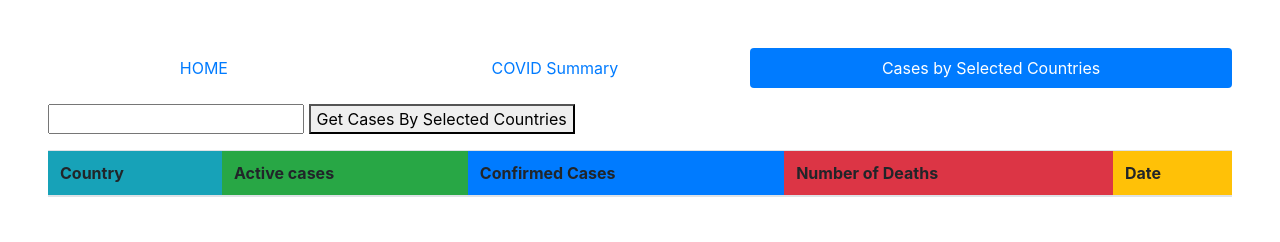
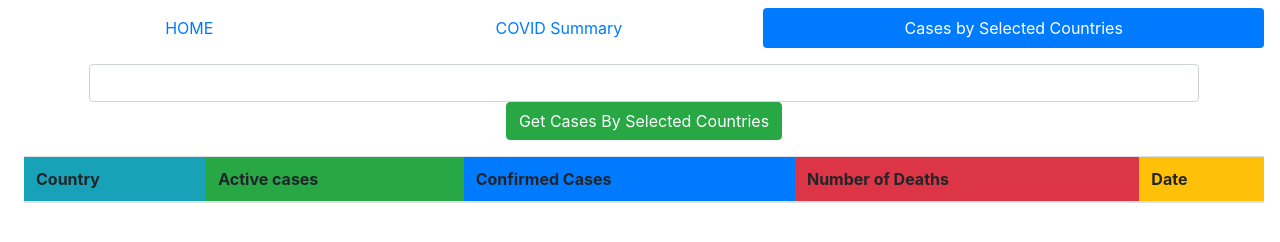
Before and after one commit to Aloknath-sah/masai-project-3, a plain HTML site: page covid.html in a window 1280 px wide. Both pictures are taken after a click on the tab "Cases by Selected Countries". Drawn offline with nearby package versions, Linux system fonts and the light colour scheme.

Commit message:
adding padding in body and some modification in html page

```diff
--- a/covid.html
+++ b/covid.html
@@ -7,7 +7,7 @@
       crossorigin="anonymous"
     />
   </head>
-  <body class="p-5">
+  <body class="pl-4 pt-2 pr-3">
     <!--Tabs-->
     <ul class="nav nav-pills nav-fill mb-3" id="pills-tab" role="tablist">
       <li class="nav-item" role="presentation">
@@ -95,7 +95,7 @@
               </button>
             </form>
 
-            <div class="text-danger h2 m-5" id="latest_stat"></div>
+            <div class="text-danger h2" id="latest_stat"></div>
           </div>
 
           <div class="col-sm-12 col-md-6">
@@ -189,9 +189,11 @@
       >
         <!--Display cases in a particular country-->
 
-        <form>
-          <input id="par_country" />
-          <button id="p_country">Get Cases By Selected Countries</button>
+        <form class="form-group text-center container">
+          <input class="form-control" id="par_country" />
+          <button class="btn btn-success" id="p_country">
+            Get Cases By Selected Countries
+          </button>
         </form>
 
         <table class="table" id="d_particular">
```
